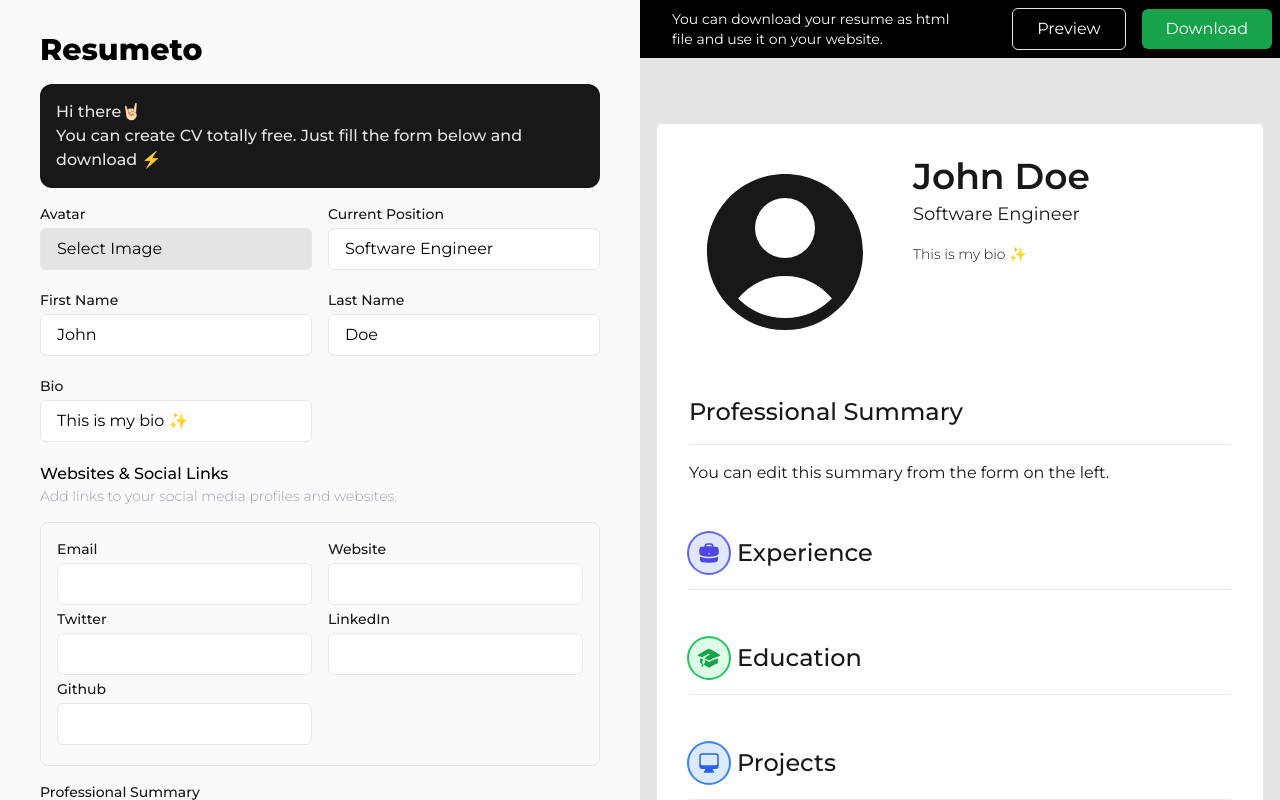
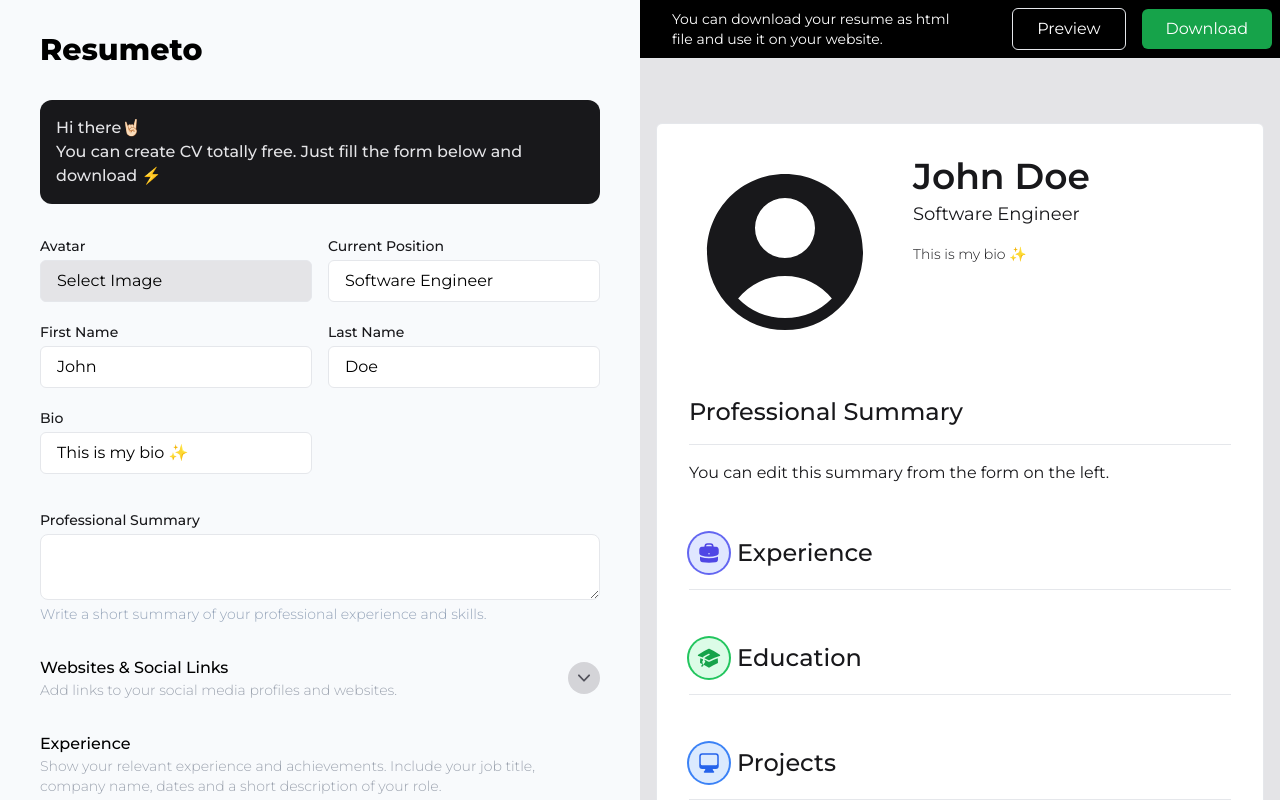
Before and after one commit to vfurkanguner/resumeto, a React (Vite) app: page / in a window 1280 px wide. Built offline with nearby package versions, Linux system fonts and the light colour scheme.

Commit message:
refactor: placeholder text changes

```diff
--- a/src/components/layout/FormLayout.jsx
+++ b/src/components/layout/FormLayout.jsx
@@ -4,6 +4,7 @@
 import TextArea from "../TextArea";
 import SkillBlock from "../sections/SkillsBlock";
 import SocialBlock from "../sections/SocialLinksBlock";
+import Accordion from "../Accordion";
 
 export default function FormLayout({
   state,
@@ -47,7 +48,7 @@
   };
 
   return (
-    <div className="space-y-4 px-4 md:px-10">
+    <div className="space-y-8 px-4 md:px-10">
       <h1 className="text-3xl font-bold">Resumeto</h1>
       <div className="bg-zinc-900  rounded-xl p-4 font-medium text-zinc-200">
         <span>Hi there🤘🏻</span>
@@ -101,18 +102,21 @@
         />
       </section>
 
-      <SocialBlock setBlocks={setSocialBlocks} blocks={socialBlocks} />
-
       <TextArea
         label="Professional Summary"
-        description="Write 2-4 short & energetic sentences to interest the reader! Mention your role, experience & most importantly - your biggest achievements, best qualities and skills."
+        description="Write a short summary of your professional experience and skills."
         name="summary"
         onChange={handleChange}
       />
 
+      <Accordion>
+        <SocialBlock setBlocks={setSocialBlocks} blocks={socialBlocks} />
+      </Accordion>
+
+
       <AccordionBox
         title="Experience"
-        desc="Show your relevant experience (last 10 years). Use bullet points to note your achievements, if possible - use numbers/facts (Achieved X, measured by Y, by doing Z)."
+        desc="Show your relevant experience and achievements. Include your job title, company name, dates and a short description of your role."
         type="experience"
         blocks={experienceBlocks}
         setBlocks={setExperienceBlocks}
@@ -120,7 +124,7 @@
 
       <AccordionBox
         title="Education"
-        desc="Show your relevant experience (last 10 years). Use bullet points to note your achievements, if possible - use numbers/facts (Achieved X, measured by Y, by doing Z)."
+        desc="List your education and qualifications. Include your degree, school name, dates and a short description of your studies."
         type="education"
         blocks={educationBlocks}
         setBlocks={setEducationBlocks}
@@ -128,7 +132,7 @@
 
       <AccordionBox
         title="Project"
-        desc="Show your relevant experience (last 10 years). Use bullet points to note your achievements, if possible - use numbers/facts (Achieved X, measured by Y, by doing Z)."
+        desc="List your projects. Include your project name, project link, dates and a short description of your project."
         type="project"
         blocks={projectBlocks}
         setBlocks={setProjectBlocks}
```
